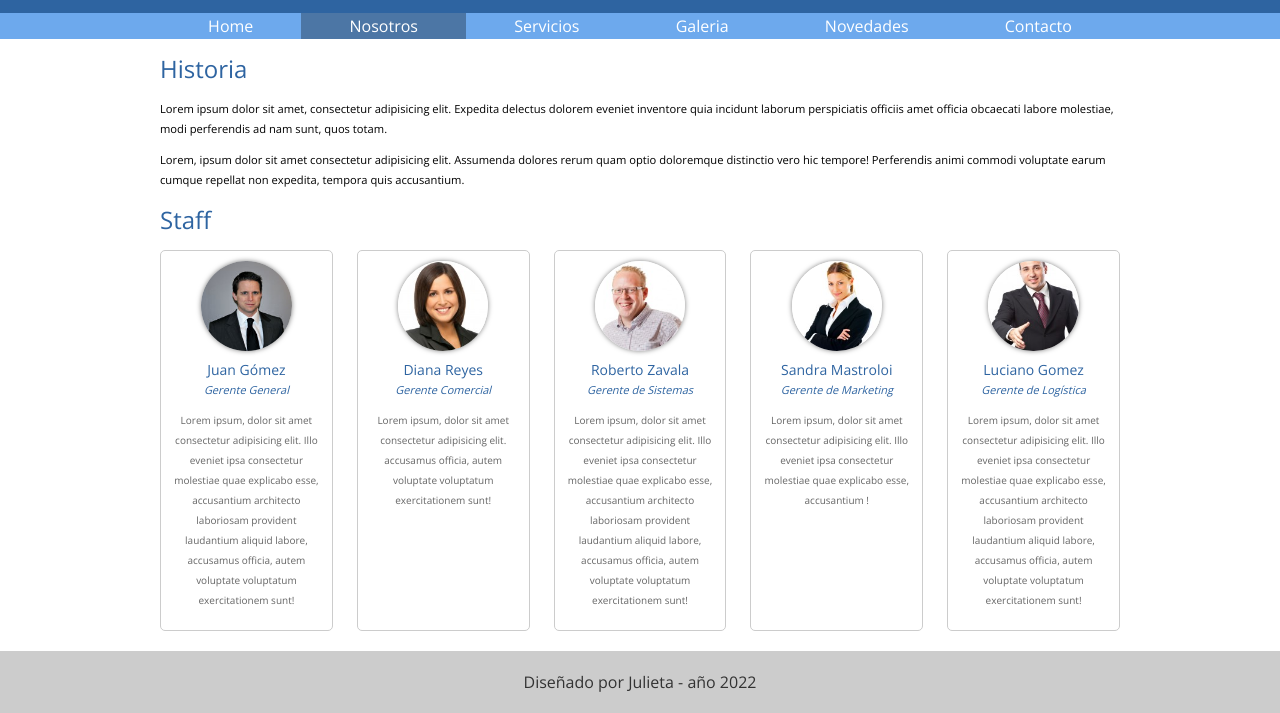
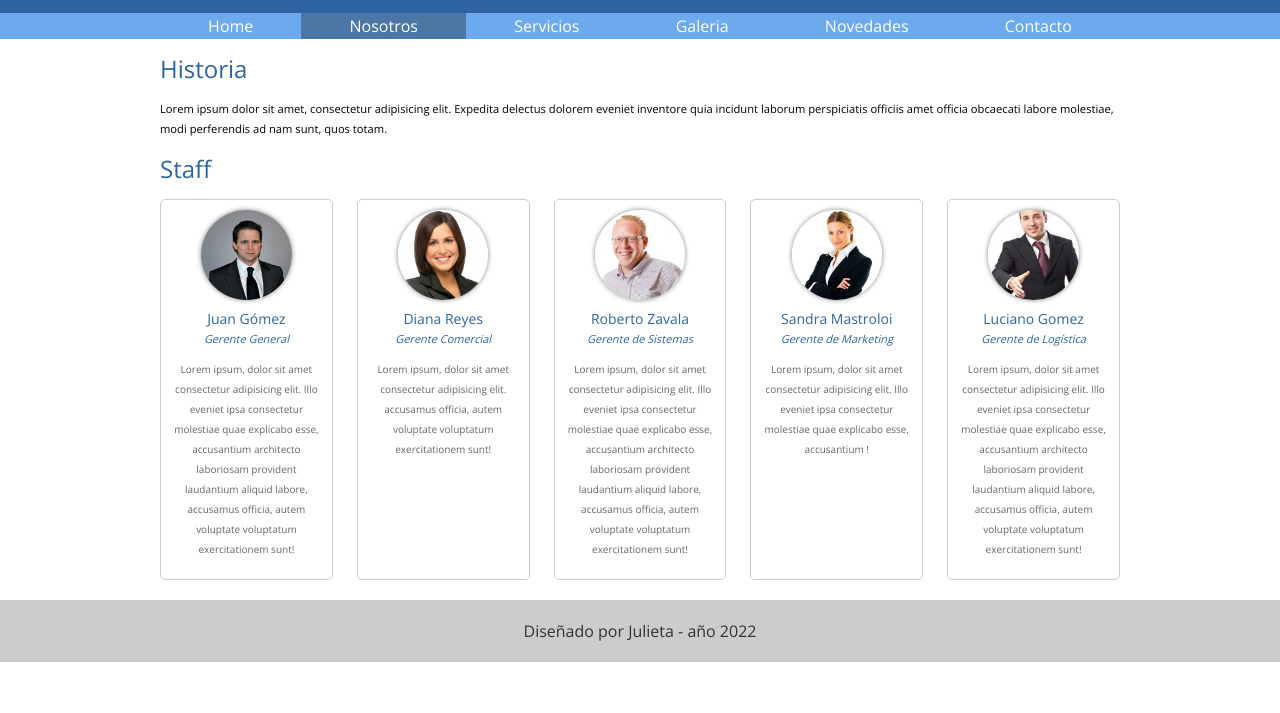
Before and after one commit to Julieta2022/Curso-UTN, a plain HTML site: page nosotros.html in a window 1280 px wide. Shown: the part 141-854 px from the top of the page. After the commit the page ends 803 px from the top, so only its background shows below. Drawn offline with nearby package versions, Linux system fonts and the light colour scheme.

Commit message:
modifique historia

```diff
--- a/nosotros.html
+++ b/nosotros.html
@@ -34,7 +34,7 @@
        <section class="historia">
         <h2>Historia</h2>
         <p>Lorem ipsum dolor sit amet, consectetur adipisicing elit. Expedita delectus dolorem eveniet inventore quia incidunt laborum perspiciatis officiis amet officia obcaecati labore molestiae, modi perferendis ad nam sunt, quos totam.</p>
-        <p>Lorem, ipsum dolor sit amet consectetur adipisicing elit. Assumenda dolores rerum quam optio doloremque distinctio vero hic tempore! Perferendis animi commodi voluptate earum cumque repellat non expedita, tempora quis accusantium.</p>
+
        </section>
 
        <Section class="staff">
```
